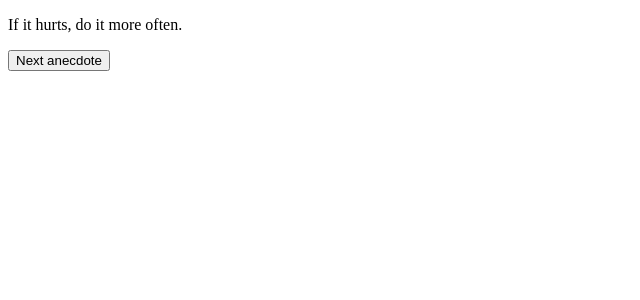
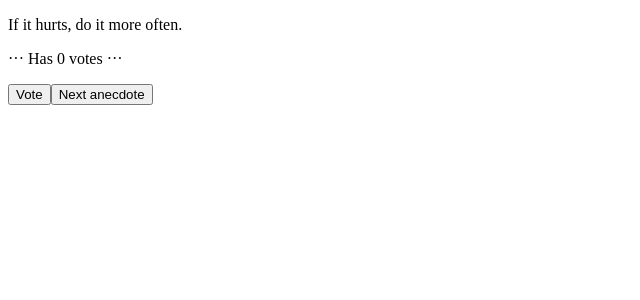
Before and after one commit to AlbertoSSC/FullStackOpen, a React (Vite) app in the folder part01/: page / in a window 1280 px wide. Shown: the top 300 px of the page, without its empty margins (0-640 px from the left). Built offline with nearby package versions, Linux system fonts and the light colour scheme.

Commit message:
part01: exercise 1.13, anecdotes step2

```diff
--- a/part01/src/App.jsx
+++ b/part01/src/App.jsx
@@ -13,6 +13,14 @@
   ];
 
   const [selected, setSelected] = useState(0);
+  const [votes, setVotes] = useState(new Array(anecdotes.length).fill(0));
+  console.log(votes);
+
+  const vote = () => {
+    const copy = [...votes];
+    copy[selected] += 1;
+    setVotes(copy);
+  };
 
   const chooseRandom = () => {
     const random = Math.floor(Math.random() * anecdotes.length);
@@ -22,6 +30,8 @@
   return (
     <div>
       <p>{anecdotes[selected]}</p>
+      <p>··· Has {votes[selected]} votes ···</p>
+      <button onClick={vote}>Vote</button>
       <button onClick={chooseRandom}>Next anecdote</button>
     </div>
   );
--- a/part01/src/Components/Button.jsx
+++ /dev/null
@@ -1,3 +0,0 @@
-export const ButtonComp = ({ handleClick, text }) => {
-  return <button onClick={handleClick}>{text}</button>;
-};
--- a/part01/src/Components/Header.jsx
+++ /dev/null
@@ -1,3 +0,0 @@
-export const Header = (props) => {
-  return <h1> {props.title} </h1>;
-};
```
Also changed, not shown: part01/src/Components/StatisticsLine.jsx (deleted, +0 -8 lines).
